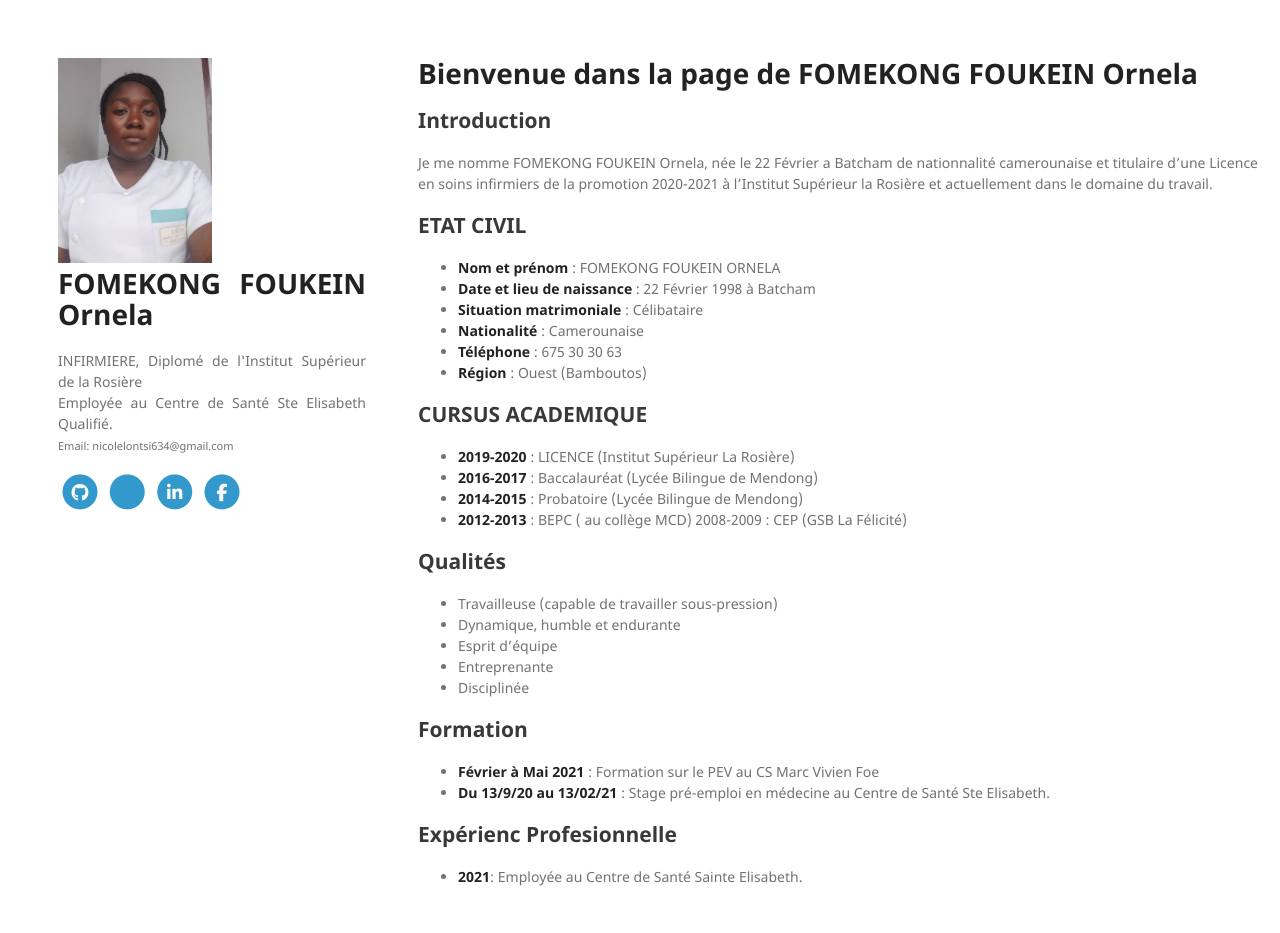
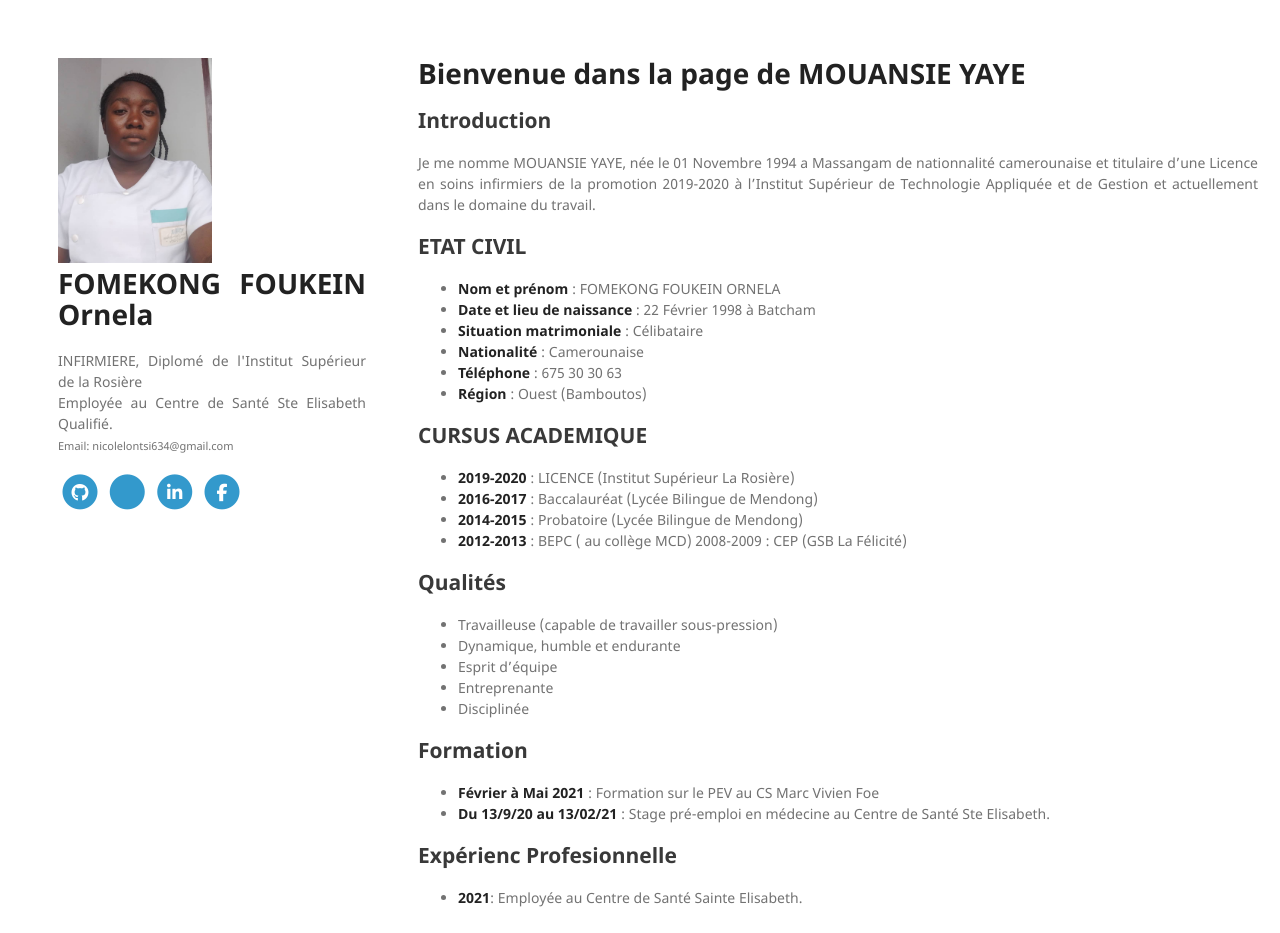
Before and after one commit to mouansie/mouansie.github.io, a Jekyll site: the page built from index.md, in a window 1280 px wide and 1362 px high, cut to the strip 0-933 px from the top of the window. Built offline with Jekyll 4.4.1, drawn with Linux system fonts in a browser that asks for light colours; nearby versions of some CDN libraries; our own code applies the rules of GitHub Pages for plain Markdown files; a style sheet for code colours, icons or effects is not loaded.

Commit message:
Update index.md

```diff
--- a/index.md
+++ b/index.md
@@ -1,8 +1,8 @@
-# Bienvenue dans la page de FOMEKONG FOUKEIN Ornela
+# Bienvenue dans la page de MOUANSIE YAYE
 
 ## Introduction
 
-Je me nomme FOMEKONG FOUKEIN Ornela, née le 22 Février a Batcham de nationnalité camerounaise et titulaire d’une Licence en soins infirmiers de la promotion 2020-2021 à l’Institut Supérieur la Rosière et actuellement dans le domaine du travail.
+Je me nomme MOUANSIE YAYE, née le 01 Novembre 1994 a Massangam de nationnalité camerounaise et titulaire d’une Licence en soins infirmiers de la promotion 2019-2020 à l’Institut Supérieur de Technologie Appliquée et de Gestion et actuellement dans le domaine du travail.
 
 ## ETAT CIVIL
 
```
